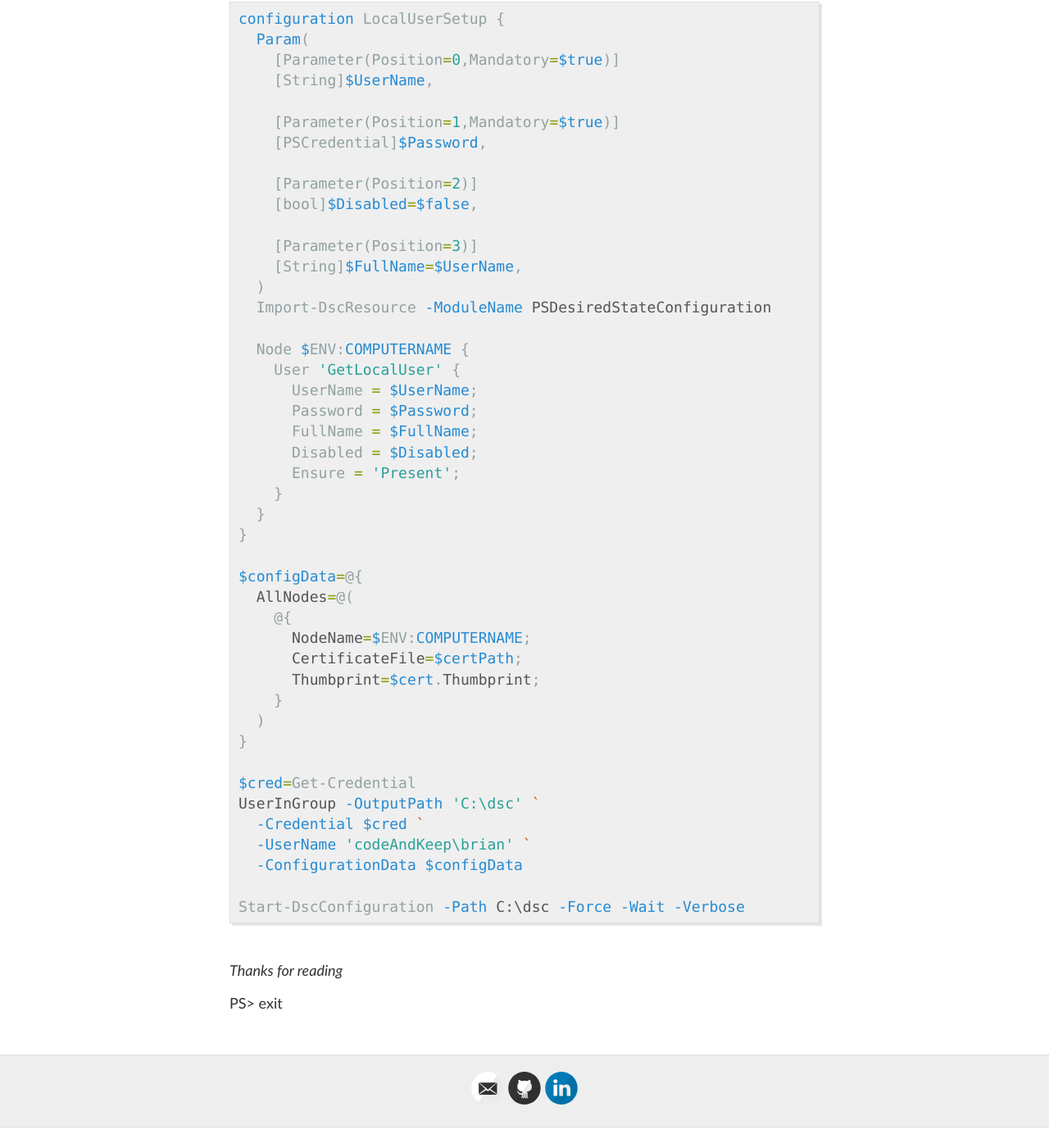
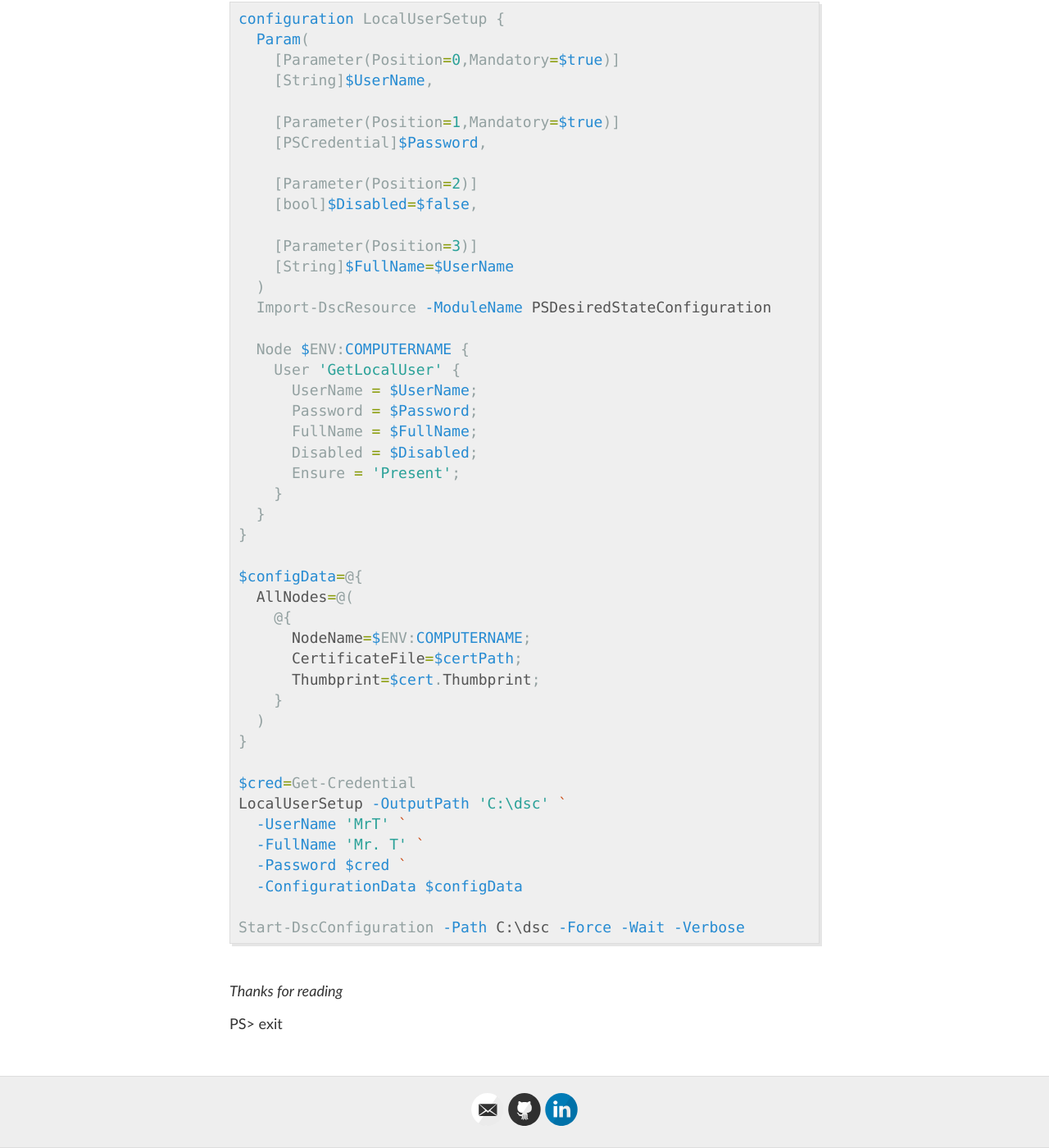
Before and after one commit to briansworth/dev, a Jekyll site: the page built from _posts/2019-2-11-Dsc-Encrypting-Credentials.md, in a window 1280 px wide and 1400 px high, scrolled down 4237 px. Shown: the whole window at 82% size. Built offline with Jekyll 4.4.1, drawn with Linux system fonts in a browser that asks for light colours; before the commit the page ends 5612 px from its top, so only the background shows below that.

Commit message:
DSC Resource updated

```diff
--- a/_posts/2019-2-11-Dsc-Encrypting-Credentials.md
+++ b/_posts/2019-2-11-Dsc-Encrypting-Credentials.md
@@ -225,7 +225,7 @@ configuration LocalUserSetup {
     [bool]$Disabled=$false,
 
     [Parameter(Position=3)]
-    [String]$FullName=$UserName,
+    [String]$FullName=$UserName
   )
   Import-DscResource -ModuleName PSDesiredStateConfiguration
 
@@ -251,9 +251,10 @@ $configData=@{
 }
 
 $cred=Get-Credential
-UserInGroup -OutputPath 'C:\dsc' `
-  -Credential $cred `
-  -UserName 'codeAndKeep\brian' `
+LocalUserSetup -OutputPath 'C:\dsc' `
+  -UserName 'MrT' `
+  -FullName 'Mr. T' `
+  -Password $cred `
   -ConfigurationData $configData
 
 Start-DscConfiguration -Path C:\dsc -Force -Wait -Verbose
```
